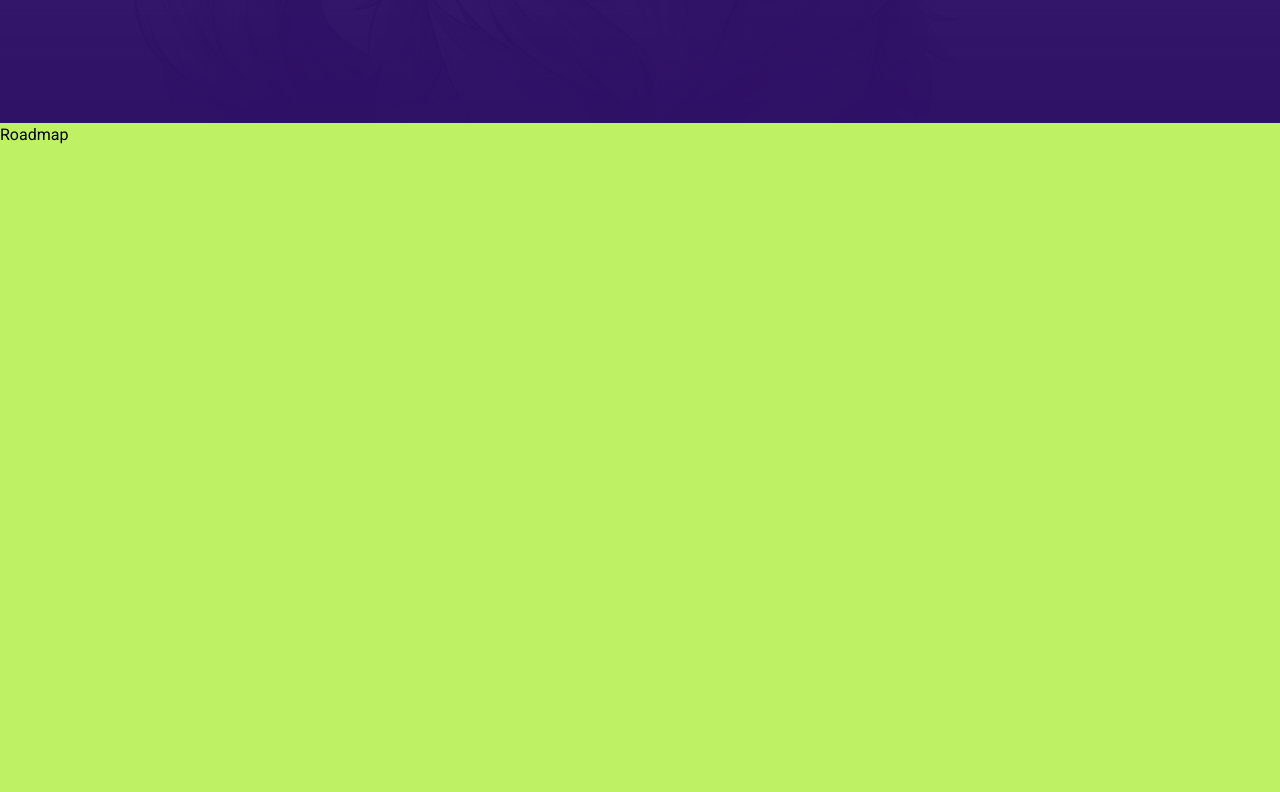
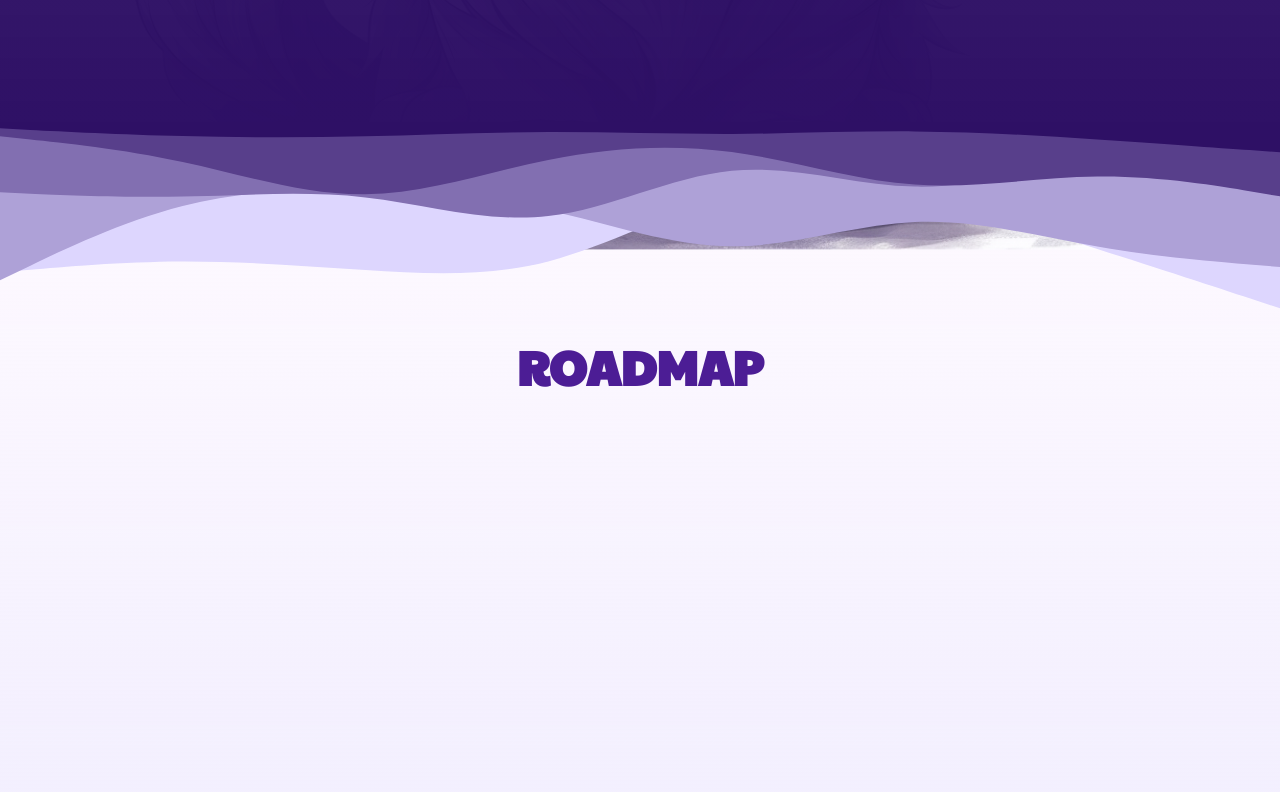
Before and after one commit to dustij/clumsycat-clawz, a Next.js app: page / in a window 1280 px wide. Shown: the part 4688-5480 px from the top of the page. Built offline with nearby package versions, Linux system fonts and the light colour scheme.

Commit message:
began roadmap

```diff
--- a/components/Roadmap.tsx
+++ b/components/Roadmap.tsx
@@ -1,7 +1,23 @@
+"use client"
+
+import { motion } from "framer-motion"
+
+import { staggerParentContainer } from "@/lib/motion"
+
 const Roadmap = () => {
   return (
-    <section id="roadmap" className="relative z-10 h-screen bg-lime-300">
-      Roadmap
+    <section className="relative z-10 h-full bg-gradient-to-b from-transparent to-violet-100">
+      <div className="spacer bg-roadmapDivider relative z-20" />
+      <motion.div
+        id="roadmap"
+        className="container z-20 min-h-[calc(100vh)] py-[20px]"
+        variants={staggerParentContainer}
+        initial="hidden"
+        whileInView="show"
+        viewport={{ once: true }}
+      >
+        <h1 className="text-center text-5xl text-violet-900">Roadmap</h1>
+      </motion.div>
     </section>
   )
 }
--- a/components/Tokenomics.tsx
+++ b/components/Tokenomics.tsx
@@ -22,7 +22,7 @@ const Tokenomics = () => {
   const backgroundY = useTransform(scrollYProgress, [0, 1], ["33%", "-33%"])
 
   return (
-    <section className="relative mb-[-10px] mt-[-10px] min-h-[calc(100vh+70px)] items-center ">
+    <section className="relative mb-[-10px] mt-[-10px] min-h-[calc(100vh+70px)] items-center">
       <div className="spacer bg-tokenomicsDivider relative z-10 border-t-[10px] border-t-violet-300" />
       <motion.div
         style={{ y: backgroundY }}
--- a/tailwind.config.ts
+++ b/tailwind.config.ts
@@ -27,6 +27,7 @@ const config: Config = {
         aboutDivider: "url(/svg/dividers/about-divider.svg)",
         howToDivider: "url(/svg/dividers/how-to-divider.svg)",
         tokenomicsDivider: "url(/svg/dividers/tokenomics-divider.svg)",
+        roadmapDivider: "url(/svg/dividers/roadmap-divider.svg)",
         fluffy: "url(/img/tokenomics/fluffy.png)",
       },
       backgroundSize: {
```
Also changed, not shown: public/svg/dividers/roadmap-divider.svg (added).
